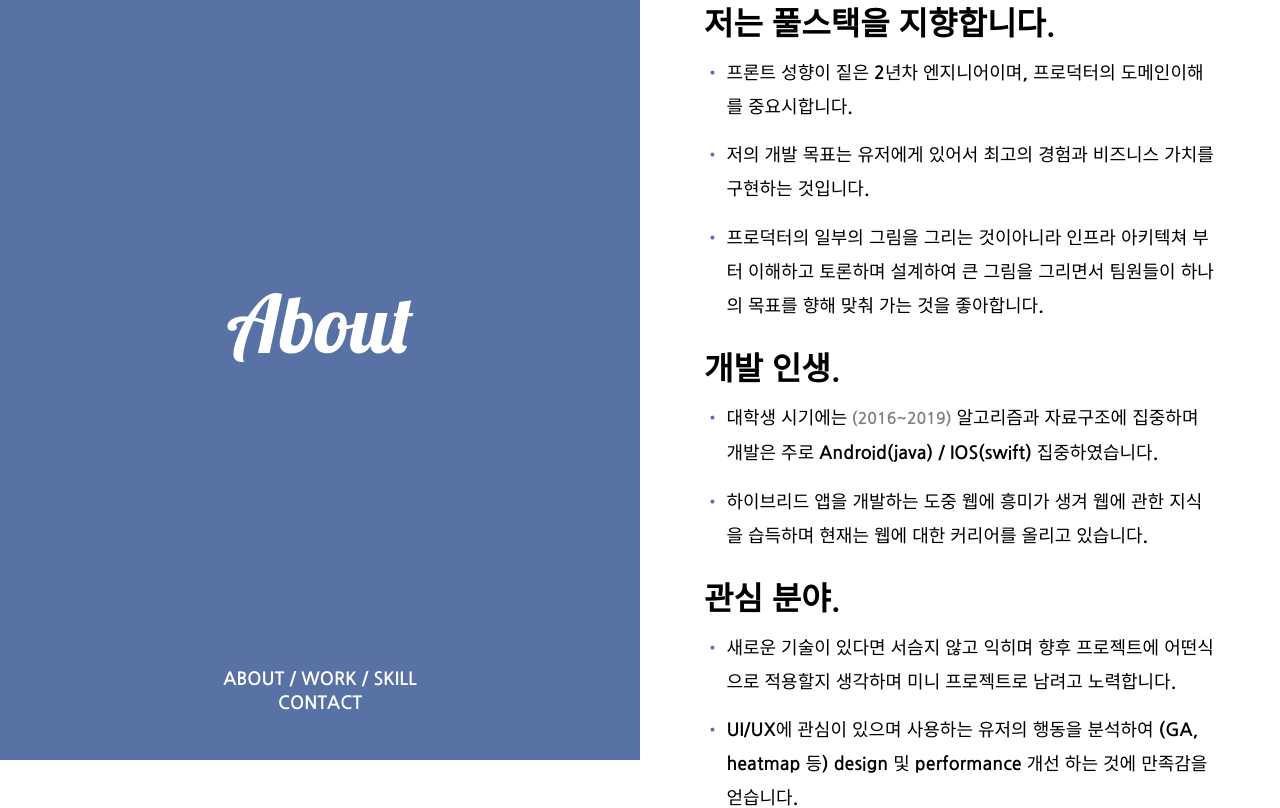
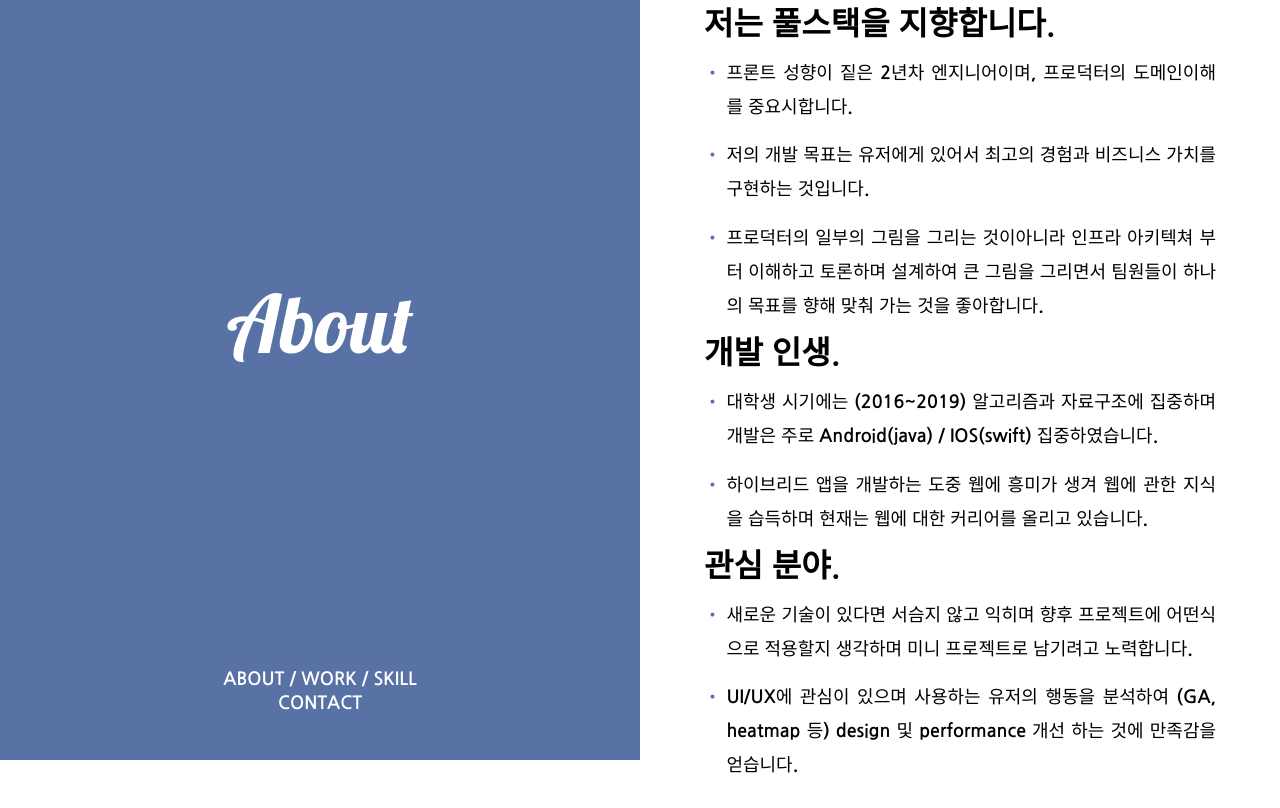
Before and after one commit to deokgoo/react-resume, a React (Create React App) app: page / in a window 1280 px wide. Shown: the part 840-1648 px from the top of the page. Built offline with nearby package versions, Linux system fonts and the light colour scheme; some icons are missing.

Commit message:
fix: refactor about-section

```diff
--- a/src/components/about-section/about-section.module.scss
+++ b/src/components/about-section/about-section.module.scss
@@ -28,6 +28,7 @@
   .item {
     position: relative;
     margin-bottom: 0.4rem;
+    text-align: justify;
     .content {padding-left:1.4rem;}
   }
   .item:before {
--- a/src/components/about-section/about-section.tsx
+++ b/src/components/about-section/about-section.tsx
@@ -1,72 +1,56 @@
 import React, { memo } from 'react';
 import styles from './about-section.module.scss';
+import { aboutContentType } from './type';
 
 const AboutSection = memo(() => {
+  const aboutContent: aboutContentType[] = [
+    {
+      title: '저는 풀스택을 지향합니다.',
+      descriptions: [
+        '프론트 성향이 짙은 2년차 엔지니어이며, 프로덕터의 도메인이해를 중요시합니다.',
+        '저의 개발 목표는 유저에게 있어서 최고의 경험과 비즈니스 가치를 구현하는 것입니다.',
+        '프로덕터의 일부의 그림을 그리는 것이아니라 인프라 아키텍쳐 부터 이해하고 토론하며 설계하여 큰 그림을 그리면서 팀원들이 하나의 목표를 향해 맞춰 가는 것을 좋아합니다.'
+      ],
+    },
+    {
+      title: '개발 인생.',
+      descriptions: [
+        '대학생 시기에는 (2016~2019) 알고리즘과 자료구조에 집중하며 개발은 주로 Android(java) / IOS(swift) 집중하였습니다.',
+        '하이브리드 앱을 개발하는 도중 웹에 흥미가 생겨 웹에 관한 지식을 습득하며 현재는 웹에 대한 커리어를 올리고 있습니다.'
+      ],
+    },
+    {
+      title: '관심 분야.',
+      descriptions: [
+        '새로운 기술이 있다면 서슴지 않고 익히며 향후 프로젝트에 어떤식으로 적용할지 생각하며 미니 프로젝트로 남기려고 노력합니다.',
+        'UI/UX에 관심이 있으며 사용하는 유저의 행동을 분석하여 (GA, heatmap 등) design 및 performance 개선 하는 것에 만족감을 얻습니다.',
+      ],
+    }
+  ];
+  const renderAbout = () => {
+    return aboutContent.map(x => (
+      <>
+        <div className={styles.title}>{x.title}</div>
+        {
+          x.descriptions.map(description => (
+            <div className={styles.description}>
+              <div className={styles.item}>
+                <div className={styles.content}>
+                  {description}
+                </div>
+              </div>
+            </div>
+          ))
+        }
+      </>
+    ))
+  };
+
   return (
     <div className={styles.container}>
-      <div className={styles.title}>저는 풀스택을 지향합니다.</div>
-      <div className={styles.description}>
-        <div className={styles.item}>
-          <div className={styles.content}>
-            프론트 성향이 짙은 2년차 엔지니어이며, 프로덕터의 도메인이해를 중요시합니다.
-          </div>
-        </div>
-      </div>
-      <div className={styles.description}>
-        <div className={styles.item}>
-          <div className={styles.content}>
-            저의 개발 목표는 유저에게 있어서 최고의 경험과 비즈니스 가치를 구현하는 것입니다.
-          </div>
-        </div>
-      </div>
-      <div className={styles.description}>
-        <div className={styles.item}>
-          <div className={styles.content}>
-            프로덕터의 일부의 그림을 그리는 것이아니라
-            인프라 아키텍쳐 부터 이해하고 토론하며
-            설계하여 큰 그림을 그리면서 팀원들이 하나의 목표를 향해
-            맞춰 가는 것을 좋아합니다.
-          </div>
-        </div>
-      </div>
-      <br/>
-      <div className={styles.title}>개발 인생.</div>
-      <div className={styles.description}>
-        <div className={styles.item}>
-          <div className={styles.content}>
-            대학생 시기에는<span style={{fontSize: '1rem', color: 'gray'}}> (2016~2019)</span> 알고리즘과 자료구조에 집중하며
-            개발은 주로 Android(java) / IOS(swift) 집중하였습니다.
-          </div>
-        </div>
-      </div>
-      <div className={styles.description}>
-        <div className={styles.item}>
-          <div className={styles.content}>
-            하이브리드 앱을 개발하는 도중 웹에 흥미가 생겨 웹에 관한 지식을 습득하며
-            현재는 웹에 대한 커리어를 올리고 있습니다.
-          </div>
-        </div>
-      </div>
-      <br/>
-      <div className={styles.title}>관심 분야.</div>
-      <div className={`${styles.description}`}>
-        <div className={styles.item}>
-          <div className={styles.content}>
-            새로운 기술이 있다면 서슴지 않고 익히며 향후 프로젝트에 어떤식으로 적용할지 생각하며
-            미니 프로젝트로 남려고 노력합니다.
-          </div>
-        </div>
-      </div>
-      <div className={`${styles.description}`}>
-        <div className={styles.item}>
-          <div className={styles.content}>
-            UI/UX에 관심이 있으며 사용하는 유저의 행동을 분석하여 (GA, heatmap 등)
-            design 및 performance 개선 하는 것에 만족감을 얻습니다.
-          </div>
-        </div>
-      </div>
+      {renderAbout()}
     </div>
-  )
+  );
 });
 
 export default AboutSection;
--- /dev/null
+++ b/src/components/about-section/type.ts
@@ -0,0 +1,4 @@
+export interface aboutContentType {
+	title: string,
+	descriptions: string[],
+}
```
